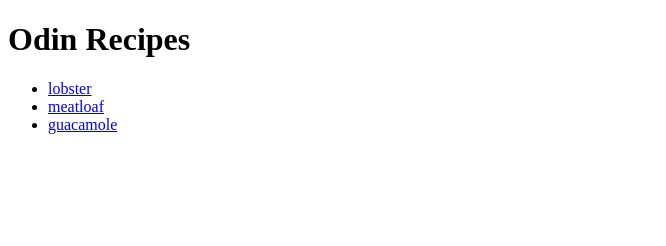
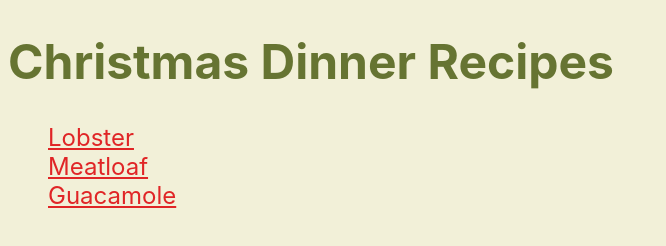
Before and after one commit to claudia-lam/odin-recipes, a plain HTML site: page index.html in a window 1280 px wide. Shown: the whole page, without its empty margins (0-666 px from the left). Drawn offline with Linux system fonts and the light colour scheme.

```diff
--- a/index.html
+++ b/index.html
@@ -3,13 +3,14 @@
     <head>
         <meta charset="utf-8">
         <title>Odin Recipes</title>
+        <link rel="stylesheet" href="styles.css">
     </head>
     <body>
-        <h1>Odin Recipes</h1>
-        <ul>
-           <li><a href="lobster.html">lobster</a></li>
-            <li><a href="meatloaf.html">meatloaf</a></li>
-            <li><a href="guacamole.html">guacamole</a></li>
+        <h1>Christmas Dinner Recipes</h1>
+        <ul style="list-style: none;">
+           <li><a class="recipes" href="recipes/lobster.html">Lobster</a></li>
+            <li><a class="recipes" href="recipes/meatloaf.html">Meatloaf</a></li>
+            <li><a class="recipes" href="recipes/guacamole.html">Guacamole</a></li>
         </ul>
     </body>
 </html>
--- /dev/null
+++ b/styles.css
@@ -0,0 +1,13 @@
+body {
+    background-color: #F2F0D8;
+    font-size: 24px;
+    font-family: -apple-system, BlinkMacSystemFont, 'Segoe UI', Roboto, Oxygen, Ubuntu, Cantarell, 'Open Sans', 'Helvetica Neue', sans-serif;
+}
+
+h1{
+    color:#667432;
+}
+
+.recipes{
+    color:#E02526;
+}
```
Also changed, not shown: recipes/guacamole.html (renamed from guacamole.html, +2 -1 lines), recipes/lobster.html (renamed from lobster.html, +2 -1 lines), recipes/meatloaf.html (renamed from meatloaf.html, +2 -1 lines), 3 other files.
